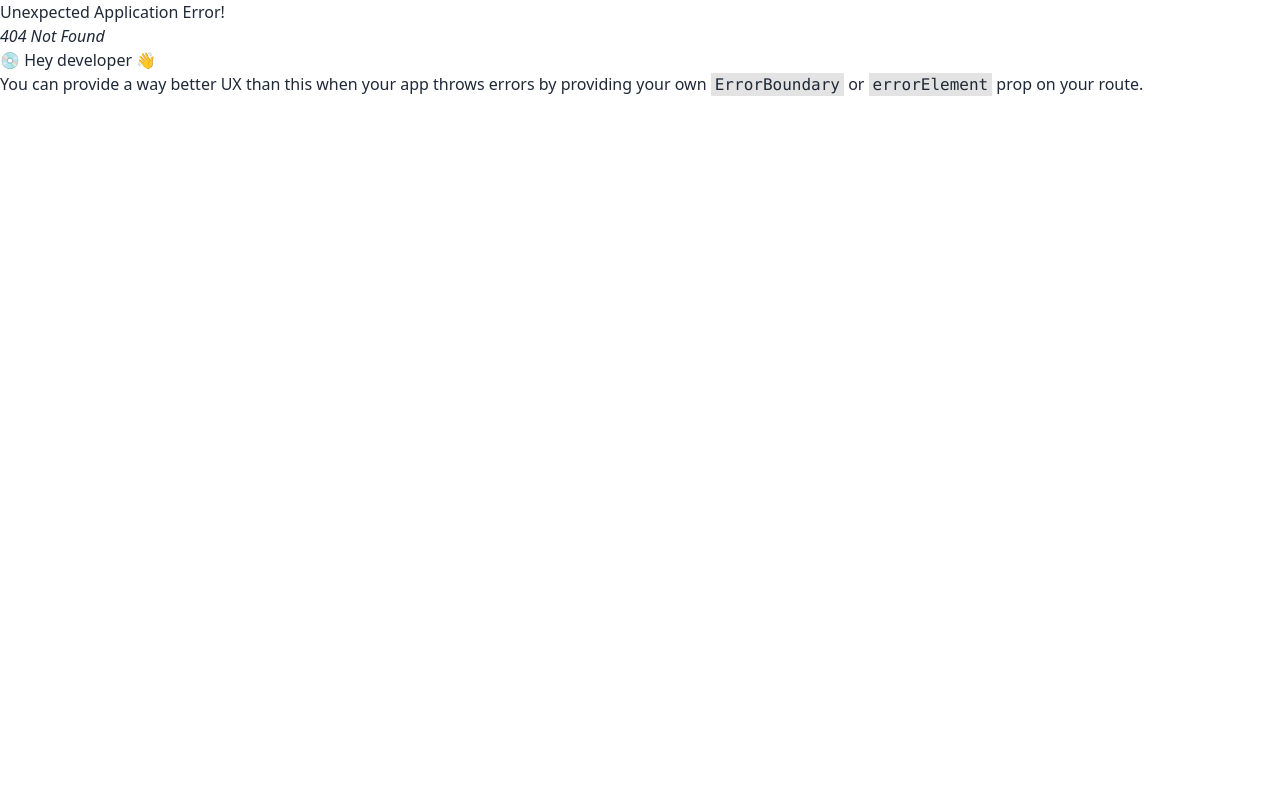
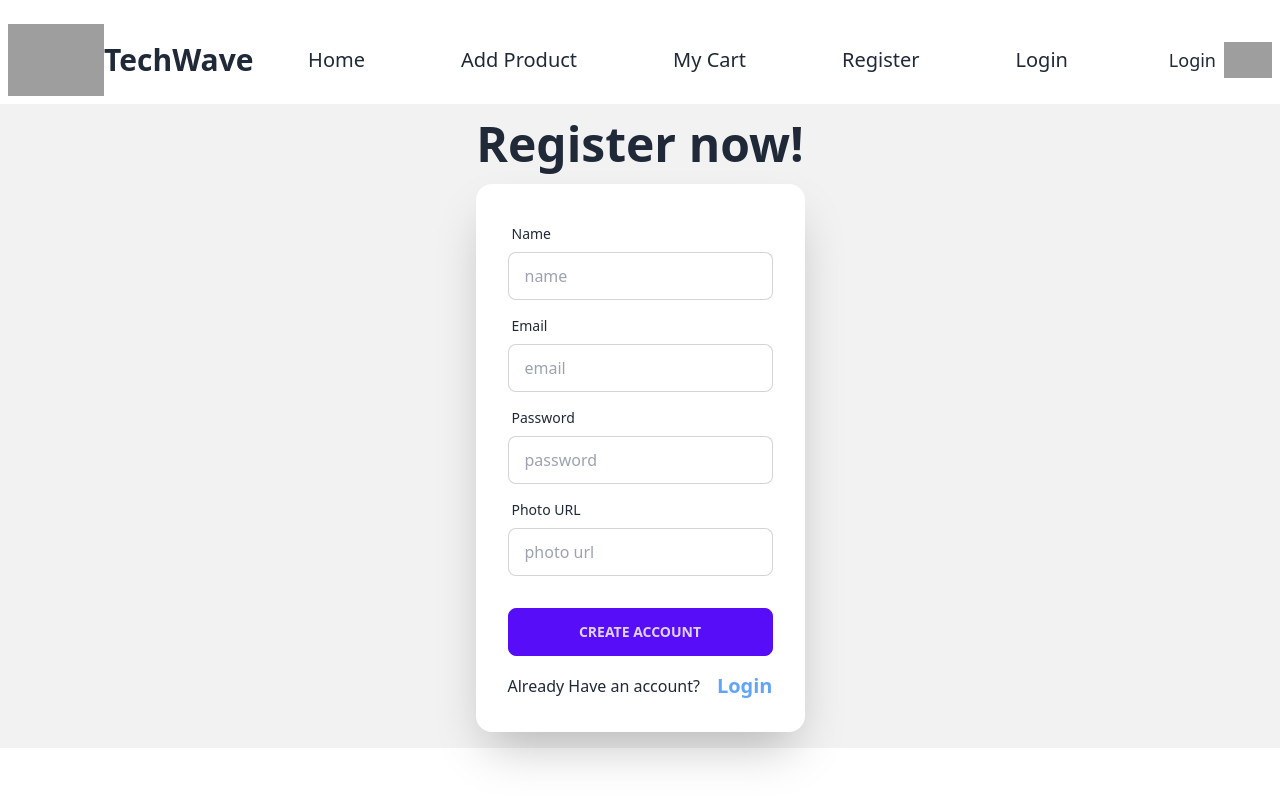
Before and after one commit to tarekibnkhayer/TechWave, a React (Vite) app: page /register in a window 1280 px wide. Before the commit this address had no page. Built offline with nearby package versions, Linux system fonts and the light colour scheme; grey boxes are pictures that could not be loaded.

Commit message:
registration page created and integrate firebase authentication

```diff
--- a/package.json
+++ b/package.json
@@ -17,6 +17,7 @@
     "react": "^18.2.0",
     "react-dom": "^18.2.0",
     "react-router-dom": "^6.17.0",
+    "react-toastify": "^9.1.3",
     "sort-by": "^0.0.2"
   },
   "devDependencies": {
--- a/src/components/shared/Navbar.jsx
+++ b/src/components/shared/Navbar.jsx
@@ -6,7 +6,7 @@ const Navbar = () => {
     <NavLink to='/' className='text-xl lg:ml-24'>Home</NavLink>
     <NavLink to='/' className='text-xl lg:ml-24'>Add Product</NavLink>
     <NavLink to='/' className='text-xl lg:ml-24'>My Cart</NavLink>
-    <NavLink to='/' className='text-xl lg:ml-24'>Register</NavLink>
+    <NavLink to='/register' className='text-xl lg:ml-24'>Register</NavLink>
     <NavLink to='/' className='text-xl lg:ml-24'>Login</NavLink>
     </>
     return (
--- /dev/null
+++ b/src/pages/Register.jsx
@@ -0,0 +1,72 @@
+import { useContext } from "react";
+import {  NavLink } from "react-router-dom";
+import { AuthContext } from "../providers/AuthProvider";
+import { ToastContainer, toast } from 'react-toastify';
+import 'react-toastify/dist/ReactToastify.css';
+
+const Register = () => {
+    const {createUser} = useContext(AuthContext);
+    const handleRegister = e => {
+        e.preventDefault();
+        const form = e.target;
+        const name = form.name.value;
+        const email = form.email.value;
+        const password = form.password.value;
+        const photo = form.photo.value;
+        console.log(name, email, password, photo);
+        createUser(email, password)
+        .then((result) => {
+            console.log(result.user);
+            result.user.displayName = name;
+            result.user.photoURL = photo;
+            toast("User created successfully");
+        })
+        .catch(err => toast(err.message) );
+    }
+    return (
+        <div className="hero  bg-base-200">
+  <div className="hero-content flex-col ">
+    <div className="text-center lg:text-left">
+      <h1 className="text-5xl font-bold">Register now!</h1>
+    </div>
+    <div className="card flex-shrink-0 w-full max-w-sm shadow-2xl bg-base-100">
+      <form className="card-body" onSubmit={handleRegister}>
+        <div className="form-control">
+          <label className="label">
+            <span className="label-text">Name</span>
+          </label>
+          <input type="text" name="name" placeholder="name" className="input input-bordered" required />
+        </div>
+        <div className="form-control">
+          <label className="label">
+            <span className="label-text">Email</span>
+          </label>
+          <input type="email" name="email" placeholder="email" className="input input-bordered" required />
+        </div>
+        <div className="form-control">
+          <label className="label">
+            <span className="label-text">Password</span>
+          </label>
+          <input type="password" name="password" placeholder="password" className="input input-bordered" required />
+        </div>
+        <div className="form-control">
+          <label className="label">
+            <span className="label-text">Photo URL</span>
+          </label>
+          <input type='url' name="photo" placeholder="photo url" className="input input-bordered" />
+        </div>
+        <div className="form-control mt-6">
+          <button className="btn btn-primary">Create Account</button>
+        </div>
+        <div className="flex mt-2 items-center">
+        <p>Already Have an account?</p><NavLink to='/login' className="text-blue-400 font-black text-xl">Login</NavLink>
+        </div>
+      </form>
+    </div>
+  </div>
+  <ToastContainer />
+</div>
+    );
+};
+
+export default Register;
--- /dev/null
+++ b/src/providers/AuthProvider.jsx
@@ -0,0 +1,30 @@
+import { createContext, useState } from "react";
+import PropTypes from 'prop-types';
+import { createUserWithEmailAndPassword } from "firebase/auth";
+import auth from "../firebase/firebase.config";
+
+export const AuthContext = createContext(null);
+
+const AuthProvider = ({children}) => {
+    const [user, setUser] = useState(null);
+    const [loading, setLoading] = useState(true);
+    const createUser = (email, password) => {
+        setLoading(true);
+        return createUserWithEmailAndPassword(auth, email, password);
+    }
+    const authInfo = {
+        createUser,
+        user,
+        loading
+    }
+    return (
+       <AuthContext.Provider value={authInfo}>
+          {children}
+       </AuthContext.Provider>
+    );
+};
+
+export default AuthProvider;
+AuthProvider.propTypes = {
+    children: PropTypes.node
+}
```
Also changed, not shown: src/main.jsx (+8 -0 lines), src/pages/Login.jsx (added), 1 other file (tests, documents, lock files or other folders).
